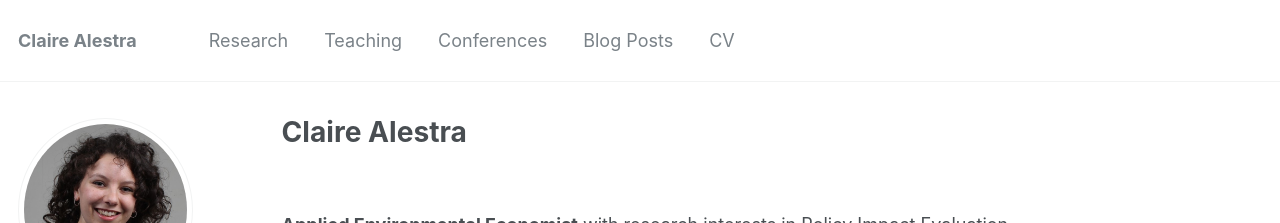
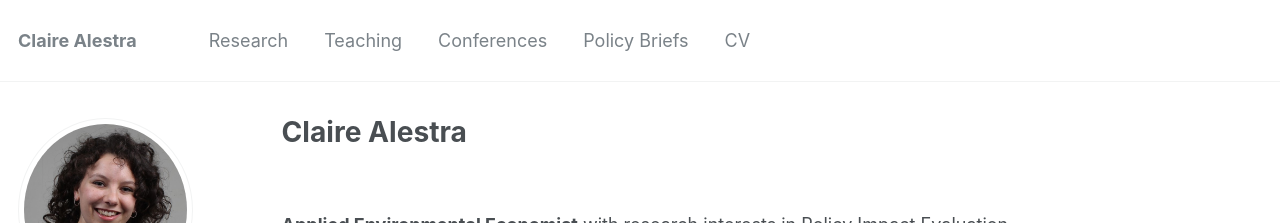
Before and after one commit to ClaireAlestra/ClaireAlestra.github.io, a Jekyll site: the page built from _pages/about.md, in a window 1280 px wide and 1044 px high. Shown: the top 223 px of the window. Built offline with Jekyll 4.4.1, drawn with Linux system fonts in a browser that asks for light colours.

Commit message:
Update navigation.yml

```diff
--- a/_data/navigation.yml
+++ b/_data/navigation.yml
@@ -9,8 +9,8 @@ main:
   - title: "Conferences"
     url: /conferences/
 
-  - title: "Blog Posts"
-    url: /year-archive/
+  - title: "Policy Briefs"
+    url: /policy/
 
   - title: "CV"
     url: /cv/
```
